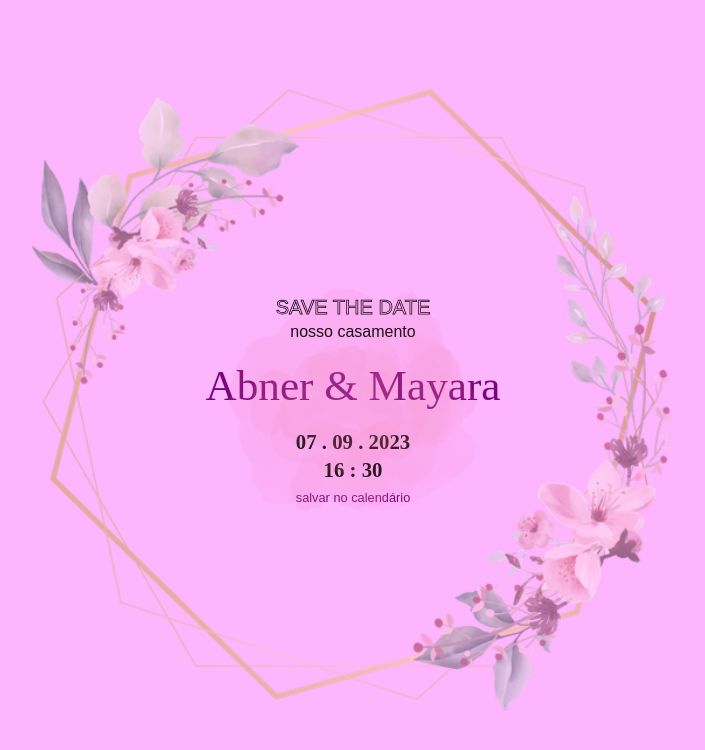
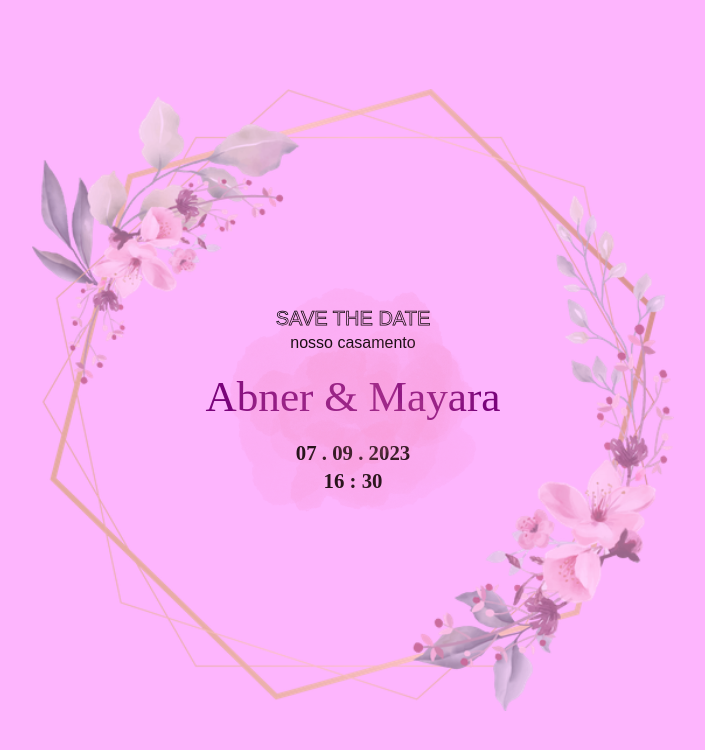
Before and after one commit to abnerpersio/wedding-web, a React (Vite) app: page /save-the-date in a window 1280 px wide. Shown: the top 750 px of the page, without its empty margins (287-992 px from the left). Built offline with nearby package versions, Linux system fonts and the light colour scheme; a web font is replaced by a local one.

Commit message:
feat: remove calendar link

```diff
--- a/src/pages/save-the-date/index.tsx
+++ b/src/pages/save-the-date/index.tsx
@@ -1,20 +1,9 @@
 import backgroundBlur from '~/assets/background-blur.png';
 import backgroundRound from '~/assets/background-round.png';
-import { generateCalendarURL } from '~/utils/calendar';
 
 import { Wrapper } from './styles';
 
 export function SaveTheDate() {
-  const date = '2023-09-07T16:30';
-  const duration = 5 * 60;
-
-  const calendarURL = generateCalendarURL(
-    date,
-    duration,
-    'Casamento Abner & Mayara',
-    'O casamento do ano :)',
-  );
-
   return (
     <Wrapper>
       <img src={backgroundBlur} alt="" className="background-decoration blur" />
@@ -26,10 +15,6 @@ export function SaveTheDate() {
         <h1>Abner & Mayara</h1>
         <h4>07 . 09 . 2023</h4>
         <h4>16 : 30</h4>
-
-        <a href={calendarURL} target="_blank" download="casamento-abner-mayara.ics">
-          Salvar no calendário
-        </a>
       </div>
     </Wrapper>
   );
--- a/src/pages/save-the-date/styles.ts
+++ b/src/pages/save-the-date/styles.ts
@@ -61,19 +61,6 @@ export const Wrapper = styled.div`
       font-family: ${({ theme }) => theme.fonts.handwrite};
     }
 
-    a {
-      text-transform: lowercase;
-      font-size: 0.8em;
-      margin-top: 4px;
-      color: ${({ theme }) => theme.colors.secondary[700]};
-      text-decoration: none;
-      transition: 0.3s ease-in-out;
-
-      &:hover {
-        color: ${({ theme }) => theme.colors.secondary[500]};
-      }
-    }
-
     @media screen and (max-width: 320px) {
       h1 {
         font-size: 2em;
```
